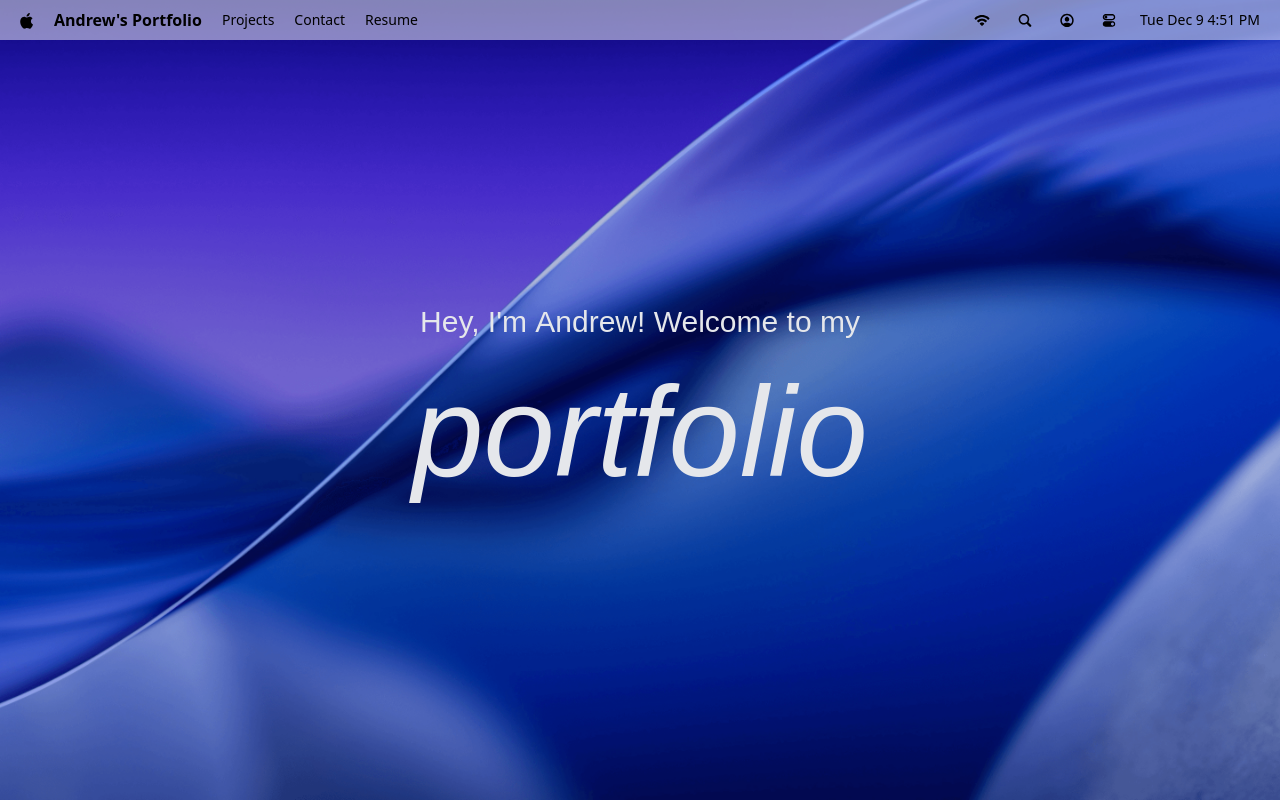
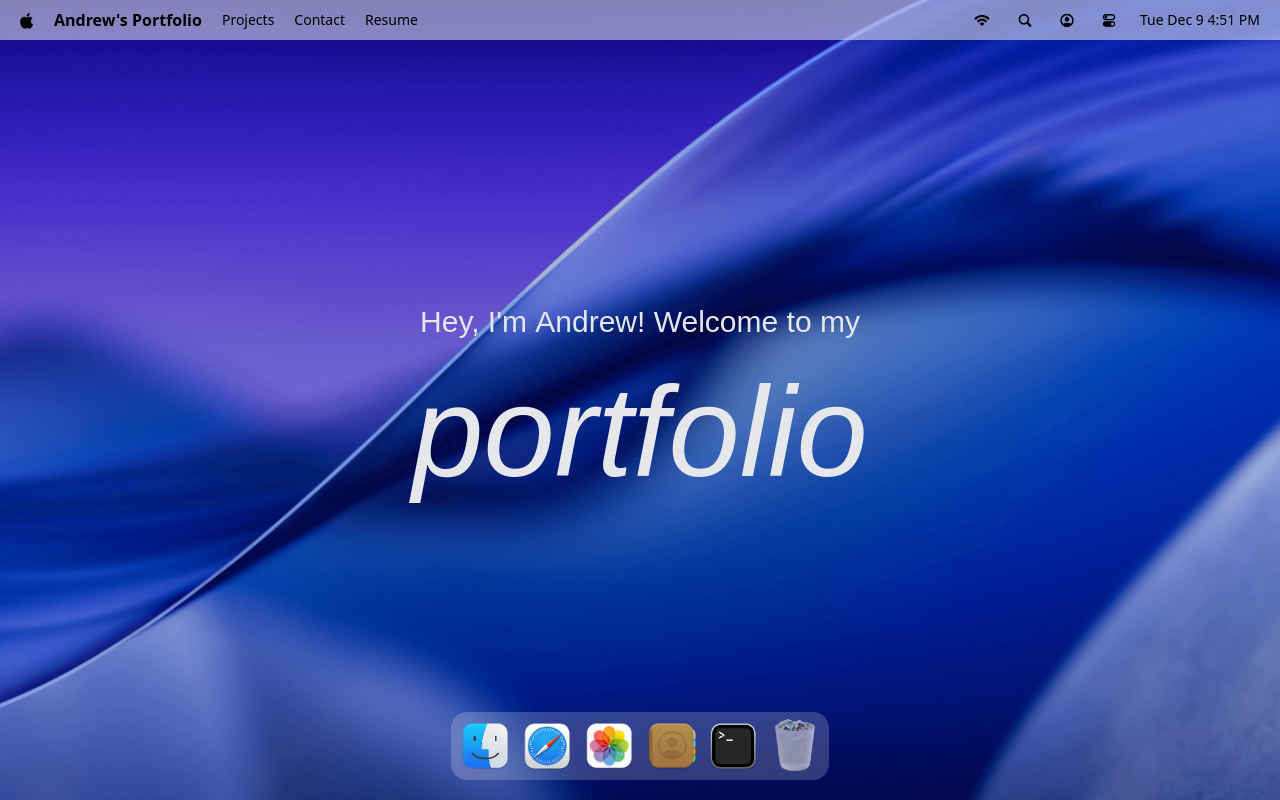
Before and after one commit to areddin409/macos_portfolio, a React (Vite) app: page / in a window 1280 px wide. Built offline with nearby package versions, Linux system fonts and the light colour scheme; a web font is replaced by a local one.

Commit message:
feat: Add Dock component with GSAP animations and integrate into App; update package dependencies

```diff
--- a/package.json
+++ b/package.json
@@ -17,6 +17,7 @@
     "lucide-react": "^0.554.0",
     "react": "^19.2.0",
     "react-dom": "^19.2.0",
+    "react-tooltip": "^5.30.0",
     "tailwindcss": "^4.1.17"
   },
   "devDependencies": {
--- a/src/App.jsx
+++ b/src/App.jsx
@@ -1,10 +1,15 @@
-import { Navbar, Welcome } from "@/components";
+import { Dock, Navbar, Welcome } from "@/components";
+import gsap from "gsap";
+import { useGSAP } from "@gsap/react";
+
+gsap.registerPlugin(useGSAP);
 
 const App = () => {
   return (
     <main>
       <Navbar />
       <Welcome />
+      <Dock />
     </main>
   );
 };
--- /dev/null
+++ b/src/components/Dock.jsx
@@ -0,0 +1,101 @@
+import { useRef } from "react";
+import { Tooltip } from "react-tooltip";
+import gsap from "gsap";
+
+import { dockApps } from "@/constants";
+import { useGSAP } from "@gsap/react";
+
+const Dock = () => {
+  const dockRef = useRef(null);
+
+  useGSAP(() => {
+    const dock = dockRef.current;
+    if (!dock) return;
+
+    const prefersReduced =
+      typeof window !== "undefined" &&
+      window.matchMedia("(prefers-reduced-motion: reduce)").matches;
+
+    if (prefersReduced) return;
+
+    const icons = dock.querySelectorAll(".dock-icon");
+
+    const animateIcons = (mouseX) => {
+      const { left } = dock.getBoundingClientRect();
+
+      icons.forEach((icon) => {
+        const { left: iconLeft, width: iconWidth } =
+          icon.getBoundingClientRect();
+        const iconCenter = iconLeft - left + iconWidth / 2;
+        const distance = Math.abs(mouseX - iconCenter);
+
+        const intensity = Math.exp(-(distance ** 2.5) / 20000);
+
+        gsap.to(icon, {
+          scale: 1 + 0.25 * intensity,
+          y: -15 * intensity,
+          duration: 0.3,
+          ease: "power1.out",
+          overwrite: "auto",
+        });
+      });
+    };
+
+    const handleMouseMove = (event) => {
+      const { left } = dock.getBoundingClientRect();
+      animateIcons(event.clientX - left);
+    };
+
+    const resetIcons = () =>
+      icons.forEach((icon) =>
+        gsap.to(icon, {
+          scale: 1,
+          y: 0,
+          duration: 0.3,
+          ease: "power1.out",
+        })
+      );
+
+    dock.addEventListener("mousemove", handleMouseMove);
+    dock.addEventListener("mouseleave", resetIcons);
+
+    return () => {
+      dock.removeEventListener("mousemove", handleMouseMove);
+      dock.removeEventListener("mouseleave", resetIcons);
+    };
+  }, []);
+
+  const toggleApp = (app) => {
+    // TODO Implement open window logic
+  };
+
+  return (
+    <section id="dock">
+      <div ref={dockRef} className="dock-container">
+        {dockApps.map(({ id, name, icon, canOpen }) => (
+          <div key={id} className="relative flex justify-center">
+            <button
+              type="button"
+              className="dock-icon origin-bottom will-change-transform"
+              aria-label={name}
+              data-tooltip-id="dock-tooltip"
+              data-tooltip-content={name}
+              data-tooltip-delay-show={150}
+              disabled={!canOpen}
+              onClick={() => toggleApp({ id, canOpen })}
+            >
+              <img
+                src={`/images/${icon}`}
+                alt={name}
+                className={canOpen ? "" : "opacity-60"}
+              />
+            </button>
+          </div>
+        ))}
+        <Tooltip id="dock-tooltip" place="top" className="tooltip" />
+      </div>
+    </section>
+  );
+};
+
+export default Dock;
--- a/src/components/index.js
+++ b/src/components/index.js
@@ -1,4 +1,5 @@
 import Navbar from "@/components/Navbar";
 import Welcome from "@/components/Welcome";
+import Dock from "@/components/Dock";
 
-export { Navbar, Welcome };
+export { Navbar, Welcome, Dock };
```
Also changed, not shown: 1 other file (tests, documents, lock files or other folders).
